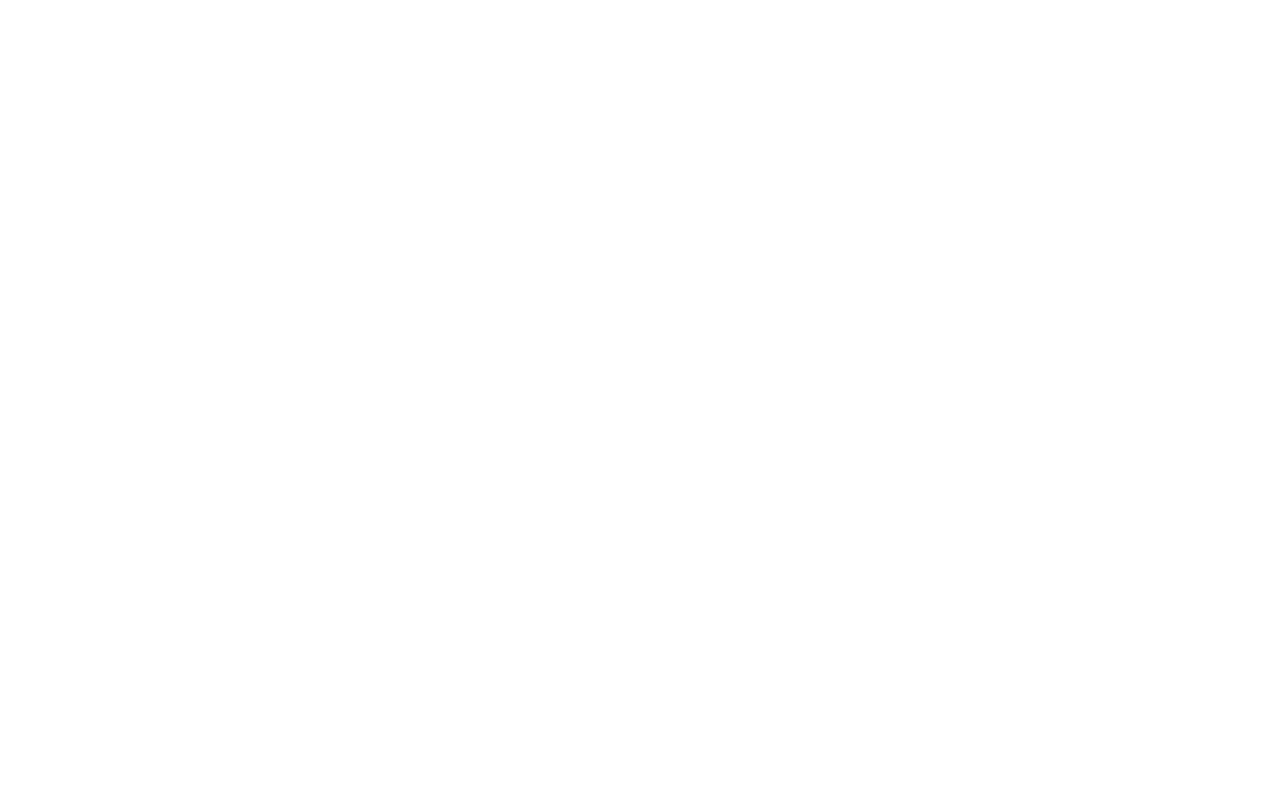
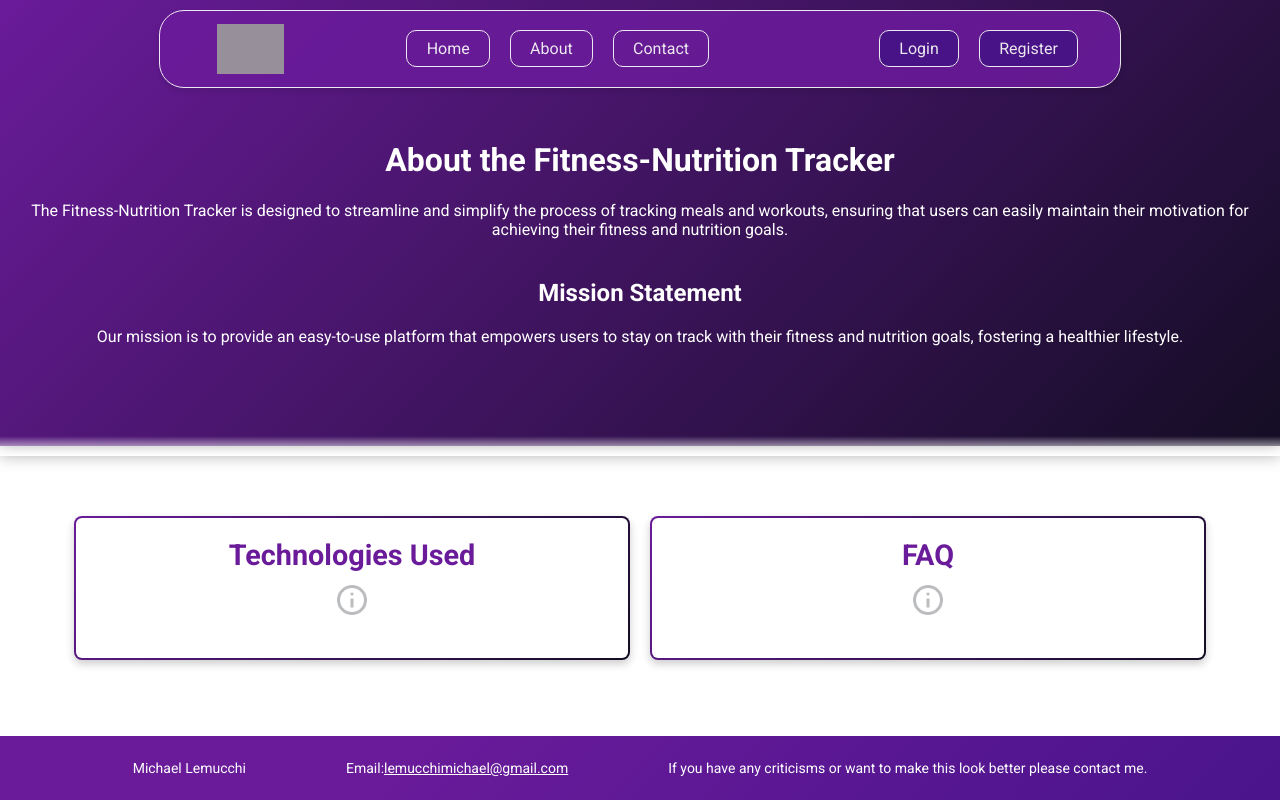
Before and after one commit to michaellemucchi/Workout-Nutrition-Tracker, a React (Create React App) app in the folder client/: page /about in a window 1280 px wide. Before the commit this address had no page. Built offline with nearby package versions, Linux system fonts and the light colour scheme; grey boxes are pictures that could not be loaded.

Commit message:
finished about and contact page

```diff
--- a/client/src/App.js
+++ b/client/src/App.js
@@ -9,6 +9,8 @@ import Nutrition from './components/Nutrition';
 import Workouts from './components/Workouts';
 import Profile from './components/Profile';
 import MainDash from './components/MainDash';
+import About from './pages/About';
+import Contact from './pages/Contact';
 
 function App() {
   return (
@@ -16,6 +18,8 @@ function App() {
       <Router>
         <Routes>
           <Route exact path="/" element={<LandingPage/>} />
+          <Route exact path="/about" element={<About />} />
+          <Route exact path="/contact" element={<Contact />} />
           <Route exact path="/register" element={<Register />} />
           <Route exact path="/login" element={<Login />} />
           <Route path="/dashboard" element={<Dashboard />}>
--- /dev/null
+++ b/client/src/pages/About.css
@@ -0,0 +1,93 @@
+.about-wrapper {
+    display: flex;
+    flex-direction: column;
+    min-height: 100vh; /* Stretch to the full viewport height */
+}
+
+.about-container {
+    padding-top: 120px; /* Increased top margin */
+    padding-bottom: 60px;
+    color: white;
+    background: linear-gradient(135deg, #6a1b9a, #140D24); /* Gradient background */
+    max-width: 100%;
+    text-align: center;
+    position: relative;
+    box-shadow: 0 10px 15px rgba(0, 0, 0, 0.3); /* Add shadow to bottom of the gradient */
+}
+
+.about-container::after {
+    content: "";
+    display: block;
+    width: 100%;
+    height: 20px;
+    background: linear-gradient(to bottom, rgba(106, 27, 154, 0), #ffffff); /* Smooth gradient overlay */
+    position: absolute;
+    bottom: -10px;
+    left: 0;
+}
+
+.about-container p {
+    color: white;
+    margin-bottom: 40px; /* Add vertical spacing between items */
+}
+
+.about-columns {
+    display: flex;
+    justify-content: space-between;
+    padding: 0 5%;
+    flex-grow: 1;
+    align-items: center; /* Centering the columns vertically */
+    background-color: white;
+    margin-top: -70px;
+}
+
+.column {
+    flex: 1;
+    margin: 10px;
+    padding: 20px;
+    background-color: white; /* White background for columns */
+    border-radius: 8px;
+    box-shadow: 0 4px 8px rgba(0, 0, 0, 0.2);
+    border: 2px solid transparent; /* Thin gradient border */
+    background-clip: padding-box, border-box;
+    background-origin: padding-box, border-box;
+    background-image: linear-gradient(white, white), linear-gradient(135deg, #6a1b9a, #140D24);
+    position: relative;
+    display: flex;
+    flex-direction: column;
+    align-items: center;
+}
+
+.column-title {
+    font-size: 1.8rem;
+    color: var(--primary-color);
+    font-weight: bold;
+    margin-bottom: 10px;
+}
+
+.info-icon {
+    width: 36px; /* Made the icon larger */
+    height: 36px;
+    margin-bottom: 20px; /* Place the icon below the title */
+    cursor: pointer;
+    filter: brightness(0.8); /* Darker color for contrast */
+}
+
+.modal-content {
+    background: white;
+    border-radius: 10px;
+    padding: 20px;
+    max-width: 600px;
+    width: 100%;
+    color: black; /* Ensure text is visible */
+    text-align: left;
+}
+
+.modal-content ul {
+    list-style-type: disc;
+    padding-left: 20px;
+}
+
+.modal-content li {
+    margin-bottom: 10px;
+}
--- /dev/null
+++ b/client/src/pages/About.js
@@ -0,0 +1,89 @@
+import React, { useState } from 'react';
+import NavBar from '../components/NavBar';
+import Footer from '../components/Footer';
+import './About.css';
+import Modal from '../components/Modal';
+import infoIcon from '../images/info.png'; // Using your existing icon
+
+const About = () => {
+  const [isTechModalOpen, setIsTechModalOpen] = useState(false);
+  const [isFaqModalOpen, setIsFaqModalOpen] = useState(false);
+
+  return (
+    <div className="about-wrapper">
+      <NavBar />
+      <div className="about-container">
+        <h1>About the Fitness-Nutrition Tracker</h1>
+        <p>
+          The Fitness-Nutrition Tracker is designed to streamline and simplify the process of tracking meals and workouts,
+          ensuring that users can easily maintain their motivation for achieving their fitness and nutrition goals.
+        </p>
+        <h2>Mission Statement</h2>
+        <p>
+          Our mission is to provide an easy-to-use platform that empowers users to stay on track with their
+          fitness and nutrition goals, fostering a healthier lifestyle.
+        </p>
+      </div>
+      <div className="about-columns">
+        <div className="column">
+          <div className="column-title">
+            Technologies Used
+          </div>
+          <img src={infoIcon} alt="Info" className="info-icon" onClick={() => setIsTechModalOpen(true)} />
+          {isTechModalOpen && (
+            <Modal onClose={() => setIsTechModalOpen(false)}>
+              <div className="modal-content">
+                <ul>
+                  <li>React</li>
+                  <li>Node.js</li>
+                  <li>SQLite</li>
+                  <li>CSS</li>
+                  <li>Express.js</li>
+                  <li>Axios</li>
+                  <li>dotenv</li>
+                  <li>Bcrypt</li>
+                  <li>jsonwebtoken</li>
+                  <li>Charts.js</li>
+                  <li>Nodemon</li>
+                  <li>Body-Parser</li>
+                  <li>Multer</li>
+                  <li>Cors</li>
+                  <li>Helmet</li>
+                  <li>Express-Validator</li>
+                </ul>
+              </div>
+            </Modal>
+          )}
+        </div>
+
+        <div className="column">
+          <div className="column-title">
+            FAQ
+          </div>
+          <img src={infoIcon} alt="Info" className="info-icon" onClick={() => setIsFaqModalOpen(true)} />
+          {isFaqModalOpen && (
+            <Modal onClose={() => setIsFaqModalOpen(false)}>
+              <div className="modal-content">
+                <h3>Is this service free?</h3>
+                <p>Yes, the Fitness-Nutrition Tracker is completely free to use!</p>
+
+                <h3>How can I contribute to the project?</h3>
+                <p>
+                  If you're interested in contributing, please reach out to me through the contact information provided.
+                </p>
+
+                <h3>What features are planned for the future?</h3>
+                <p>
+                  We plan to add AI-powered scanning features to help users track their fitness and nutrition more effectively.
+                </p>
+              </div>
+            </Modal>
+          )}
+        </div>
+      </div>
+      <Footer />
+    </div>
+  );
+};
+
+export default About;
--- /dev/null
+++ b/client/src/pages/Contact.css
@@ -0,0 +1,46 @@
+.contact-wrapper {
+    display: flex;
+    flex-direction: column;
+    min-height: 100vh; /* Ensure full height */
+    background: linear-gradient(135deg, #6a1b9a, #140D24); /* Gradient background */
+}
+
+.contact-container {
+    padding: 100px 40px; /* Added more padding for spacing */
+    color: white;
+    max-width: 800px; /* Adjusted width to avoid reaching edges */
+    margin: auto;
+    text-align: center;
+    box-shadow: 0 4px 8px rgba(0, 0, 0, 2); /* Slight shadow for depth */
+    border-radius: 10px;
+    backdrop-filter: blur(5px); /* Adds a slight blur for a glassmorphism effect */
+}
+
+.contact-container h1, .contact-container p, .contact-container ul, .contact-container li, .contact-container a {
+    color: white;
+}
+
+.contact-container ul {
+    list-style-type: none;
+    padding-left: 0;
+    font-size: 1.5rem;
+    margin-top: 30px; /* Adjusted spacing */
+}
+
+.contact-container li {
+    margin-bottom: 15px; /* Adjusted spacing between list items */
+}
+
+.contact-container a {
+    color: var(--accent1-color);
+    text-decoration: none;
+    font-size: 1.5rem;
+}
+
+.contact-container a:hover {
+    text-decoration: underline;
+}
+
+footer {
+    margin-top: auto; /* Ensure footer sticks to the bottom */
+}
--- /dev/null
+++ b/client/src/pages/Contact.js
@@ -0,0 +1,27 @@
+import React from 'react';
+import NavBar from '../components/NavBar';
+import Footer from '../components/Footer';
+import './Contact.css';
+
+const Contact = () => {
+  return (
+    <div className="contact-wrapper">
+      <NavBar />
+      <div className="contact-container">
+        <h1>Contact Us</h1>
+        <p>
+          Feel free to reach out to me through any of the following channels:
+        </p>
+        <ul>
+          <li><strong>Email:</strong> <a href="mailto:lemucchimichael@gmail.com">lemucchimichael@gmail.com</a></li>
+          <li><strong>Instagram:</strong> <a href="https://instagram.com/lemucchim17" target="_blank" rel="noopener noreferrer">@lemucchim17</a></li>
+          <li><strong>Name:</strong> Michael Lemucchi</li>
+          <li><strong>Background:</strong> 4th year Computer Science and Econ minor student at UC Davis</li>
+        </ul>
+      </div>
+      <Footer />
+    </div>
+  );
+};
+
+export default Contact;
```
